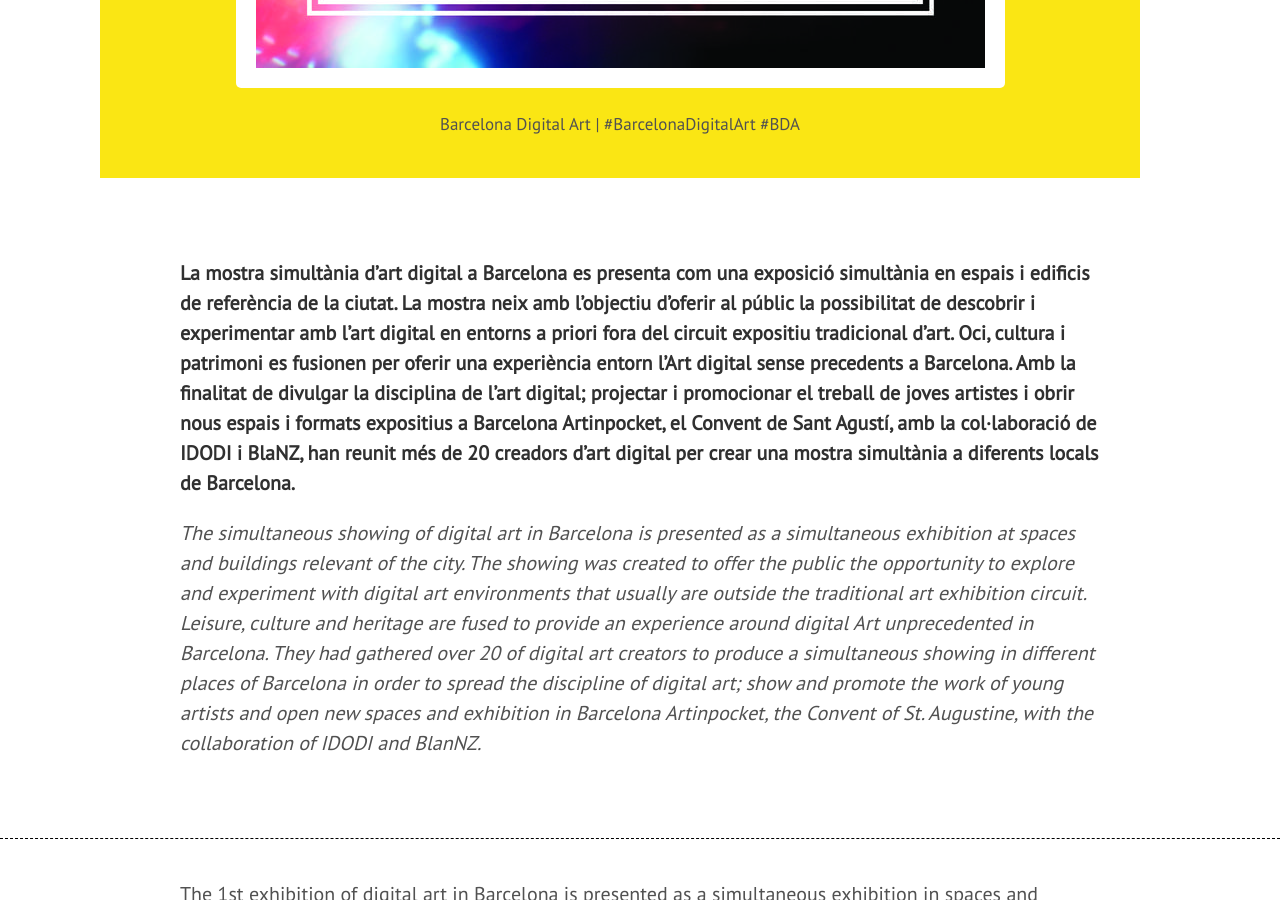
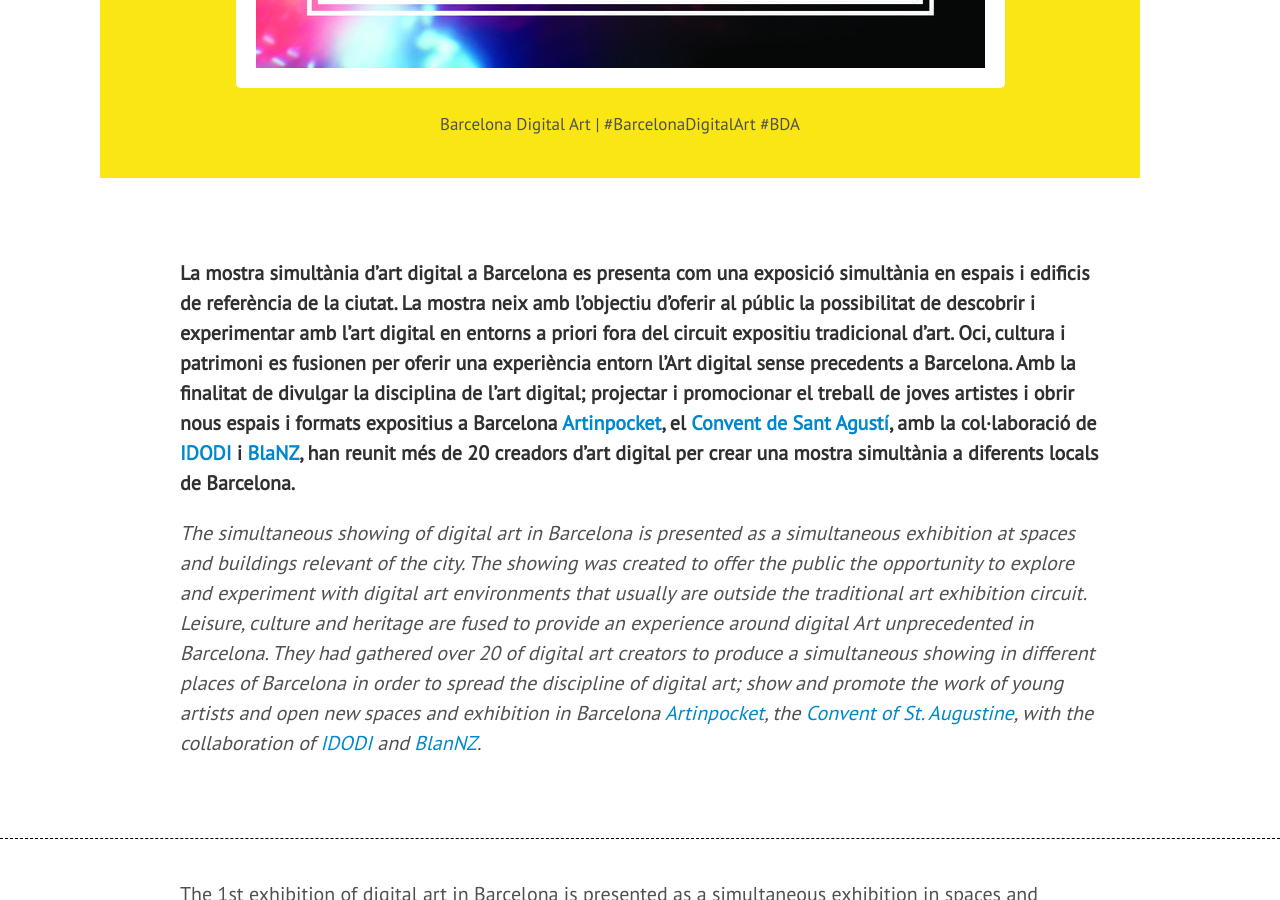
Before and after one commit to digitalartbarcelona/digitalartbarcelona.github.io, a Jekyll site: the page built from about.md, in a window 1280 px wide and 900 px high, scrolled down 1238 px. Built offline with Jekyll 4.4.1, drawn with Linux system fonts in a browser that asks for light colours; nearby versions of some CDN libraries; Markdown is read by kramdown in place of the engine named in the settings; part of the change alters nothing that is shown.

```diff
--- a/about.md
+++ b/about.md
@@ -11,6 +11,6 @@ published: true
 	</figcaption>
 </figure>
 
-**La mostra simultània d'art digital a Barcelona es presenta com una exposició simultània en espais i edificis de referència de la ciutat. La mostra neix amb l'objectiu d'oferir al públic la possibilitat de descobrir i experimentar amb l'art digital en entorns a priori fora del circuit expositiu tradicional d'art. Oci, cultura i patrimoni es fusionen per oferir una experiència entorn  l'Art digital sense precedents a Barcelona. Amb la finalitat de divulgar la disciplina de l'art digital; projectar i promocionar el treball de joves artistes i obrir nous espais i formats expositius a Barcelona Artinpocket, el Convent de Sant Agustí,  amb la col·laboració de IDODI i BlaNZ, han reunit més de 20 creadors d'art digital per crear una mostra simultània a diferents locals de Barcelona.**
+**La mostra simultània d'art digital a Barcelona es presenta com una exposició simultània en espais i edificis de referència de la ciutat. La mostra neix amb l'objectiu d'oferir al públic la possibilitat de descobrir i experimentar amb l'art digital en entorns a priori fora del circuit expositiu tradicional d'art. Oci, cultura i patrimoni es fusionen per oferir una experiència entorn  l'Art digital sense precedents a Barcelona. Amb la finalitat de divulgar la disciplina de l'art digital; projectar i promocionar el treball de joves artistes i obrir nous espais i formats expositius a Barcelona [Artinpocket](/patrocinadors/2014/07/23/artinpocket/), el [Convent de Sant Agustí](/patrocinadors/2014/07/24/convent-sant-agusti/),  amb la col·laboració de [IDODI](/patrocinadors/2014/07/26/idodi/) i [BlaNZ](/patrocinadors/2014/07/25/blanz/), han reunit més de 20 creadors d'art digital per crear una mostra simultània a diferents locals de Barcelona.**
 
-*The simultaneous showing of digital art in Barcelona is presented as a simultaneous exhibition at spaces and buildings relevant of the city. The showing was created to offer the public the opportunity to explore and experiment with digital art environments that usually are outside the traditional art exhibition circuit. Leisure, culture and heritage are fused to provide an experience around digital Art unprecedented in Barcelona. They had gathered over 20 of digital art creators to produce a simultaneous showing in different places of Barcelona in order to spread the discipline of digital art; show and promote the work of young artists and open new spaces and exhibition in Barcelona Artinpocket, the Convent of St. Augustine, with the collaboration of IDODI and BlanNZ.*
+*The simultaneous showing of digital art in Barcelona is presented as a simultaneous exhibition at spaces and buildings relevant of the city. The showing was created to offer the public the opportunity to explore and experiment with digital art environments that usually are outside the traditional art exhibition circuit. Leisure, culture and heritage are fused to provide an experience around digital Art unprecedented in Barcelona. They had gathered over 20 of digital art creators to produce a simultaneous showing in different places of Barcelona in order to spread the discipline of digital art; show and promote the work of young artists and open new spaces and exhibition in Barcelona [Artinpocket](/patrocinadors/2014/07/23/artinpocket/), the [Convent of St. Augustine]((/patrocinadors/2014/07/24/convent-sant-agusti/)), with the collaboration of [IDODI](/patrocinadors/2014/07/26/idodi/) and [BlanNZ](/patrocinadors/2014/07/25/blanz/).*
```
